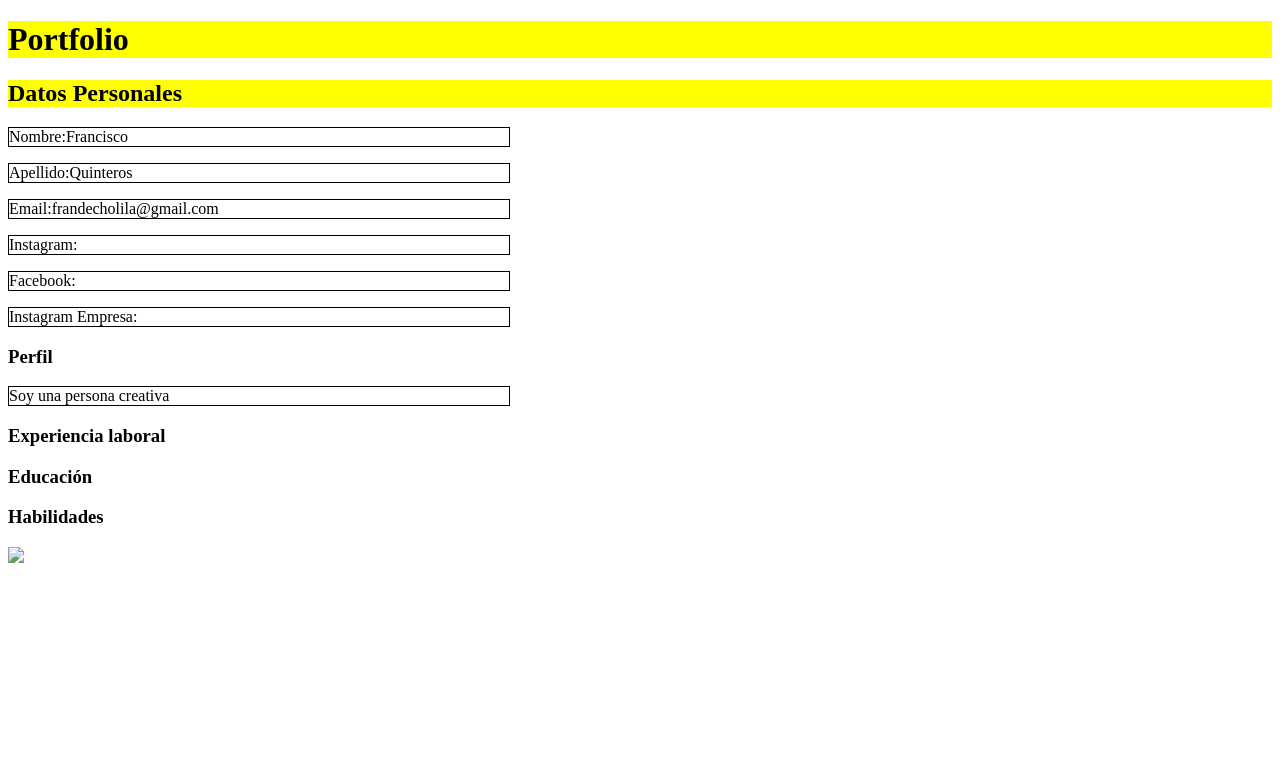
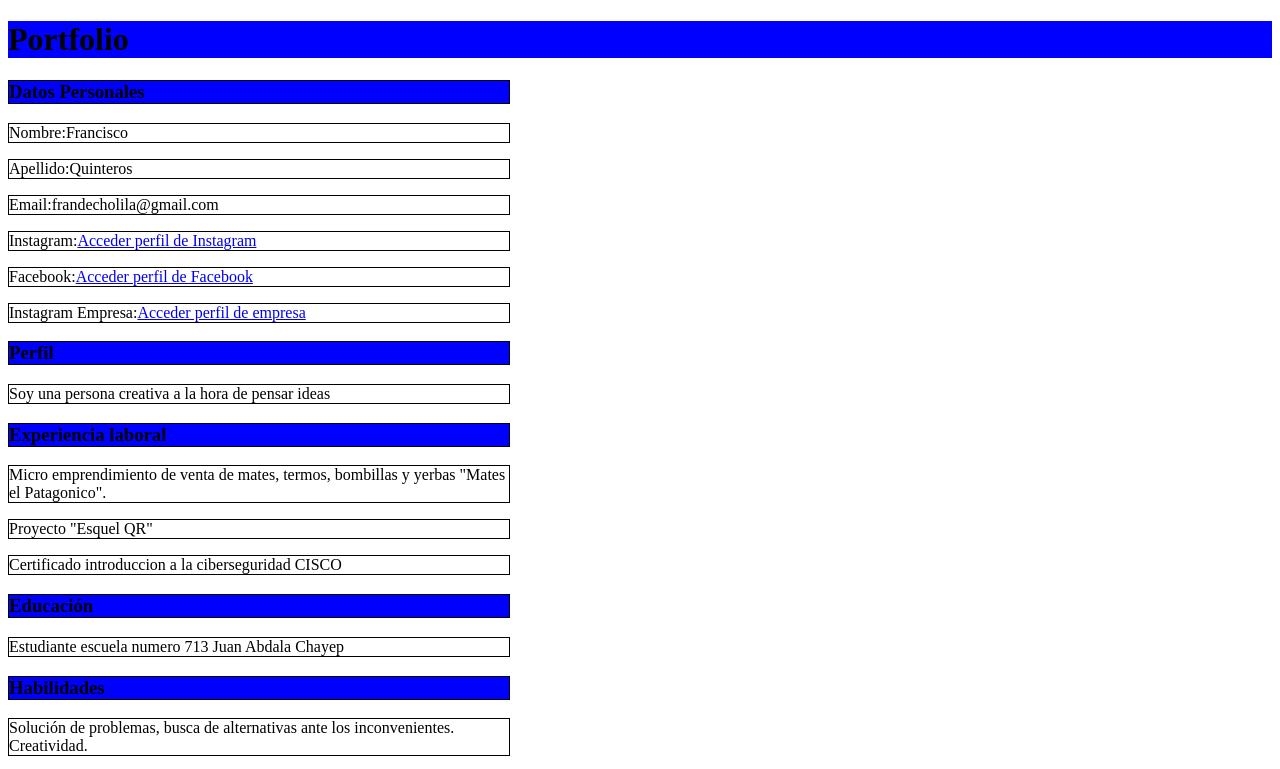
Before and after one commit to franquinteros/Curriculum-Vitae, a plain HTML site: page CV/index.html in a window 1280 px wide. Shown: the top 769 px of the page. Drawn offline with Linux system fonts and the light colour scheme; files that its build step writes are made by us from their sources.

Commit message:
Cambios en cuerpo del html. Agregué links redes sociales. Modifiqué color etiquetas <h3> en el css. Posteriormente modifique el pie de página

```diff
--- a/CV/css/style.css
+++ b/CV/css/style.css
@@ -1,11 +1,14 @@
-h1 { background-color: yellow;
+h1 { background-color: blue;
   border: 0cm;
-
-
   }
 
 p {
     color: black;
     width: 500px;
     border: 1px solid black;
+  }
+
+h3 { background-color: blue;
+  width: 500px;
+  border: 1px solid black;
   };
--- a/CV/index.html
+++ b/CV/index.html
@@ -5,7 +5,7 @@
     <meta http-equiv="X-UA-Compatible" content="IE=edge">
     <meta name="viewport" content="width=device-width, initial-scale=1.0">
     <title>Curriculum Vitae</title>
-    <link href="style/style.css" rel="stylesheet" type="text/css">
+    <link href="css/style.css" rel="stylesheet" type="text/css">
 </head>
 
     <body>
@@ -20,7 +20,7 @@
 
             <div class="Datos Personales">
 
-                <h1>Datos Personales</h1>
+                <h3>Datos Personales</h3>
 
                 <p>Nombre:<span>Francisco</span></p>
 
@@ -32,11 +32,11 @@
 
             <div class="Redes sociales">
 
-                <p>Instagram:<span> </span></p>
+                <p>Instagram:<span><a href="https://instagram.com/quintterosfran?igshid=NTc4MTIwNjQ2YQ==">Acceder perfil de Instagram</a></span></p>
 
-                <p>Facebook:<span> </span></p>
+                <p>Facebook:<span><a href="https://www.facebook.com/quinteros.francisco.3">Acceder perfil de Facebook</a> </span></p>
 
-                <p>Instagram Empresa:<span> </span></p>
+                <p>Instagram Empresa:<span><a href="https://instagram.com/mateselpatagonico?igshid=NTc4MTIwNjQ2YQ==">Acceder perfil de empresa</a></span></p>
 
             </div>
 
@@ -46,7 +46,7 @@
 
                 <h3>Perfil</h3>
 
-                <p>Soy una persona creativa</p>
+                <p>Soy una persona creativa a la hora de pensar ideas</p>
 
             </div>
 
@@ -55,6 +55,10 @@
             <div>
 
                 <h3>Experiencia laboral</h3>
+
+                <p>Micro emprendimiento de venta de mates, termos, bombillas y yerbas "Mates el Patagonico". </p>
+                <p>Proyecto "Esquel QR" </p>
+                <p>Certificado introduccion a la ciberseguridad CISCO</p>
 
             </div>
 
@@ -66,6 +70,8 @@
 
                 <h3>Educación</h3>
 
+                <p>Estudiante escuela numero 713 Juan Abdala Chayep</p>
+
             </div>
 
         </section>
@@ -76,6 +82,8 @@
 
                 <h3>Habilidades</h3>
 
+                <p>Solución de problemas, busca de alternativas ante los inconvenientes. Creatividad. </p>
+
             </div>
 
         </section>
@@ -84,8 +92,9 @@
 
     <footer>
 
-        <img src="/logo713.jpeg">
+        <img src="imagenes/logo713.jpeg" alt="Logo 713">
 
     </footer>
 
+
 </html>
```
